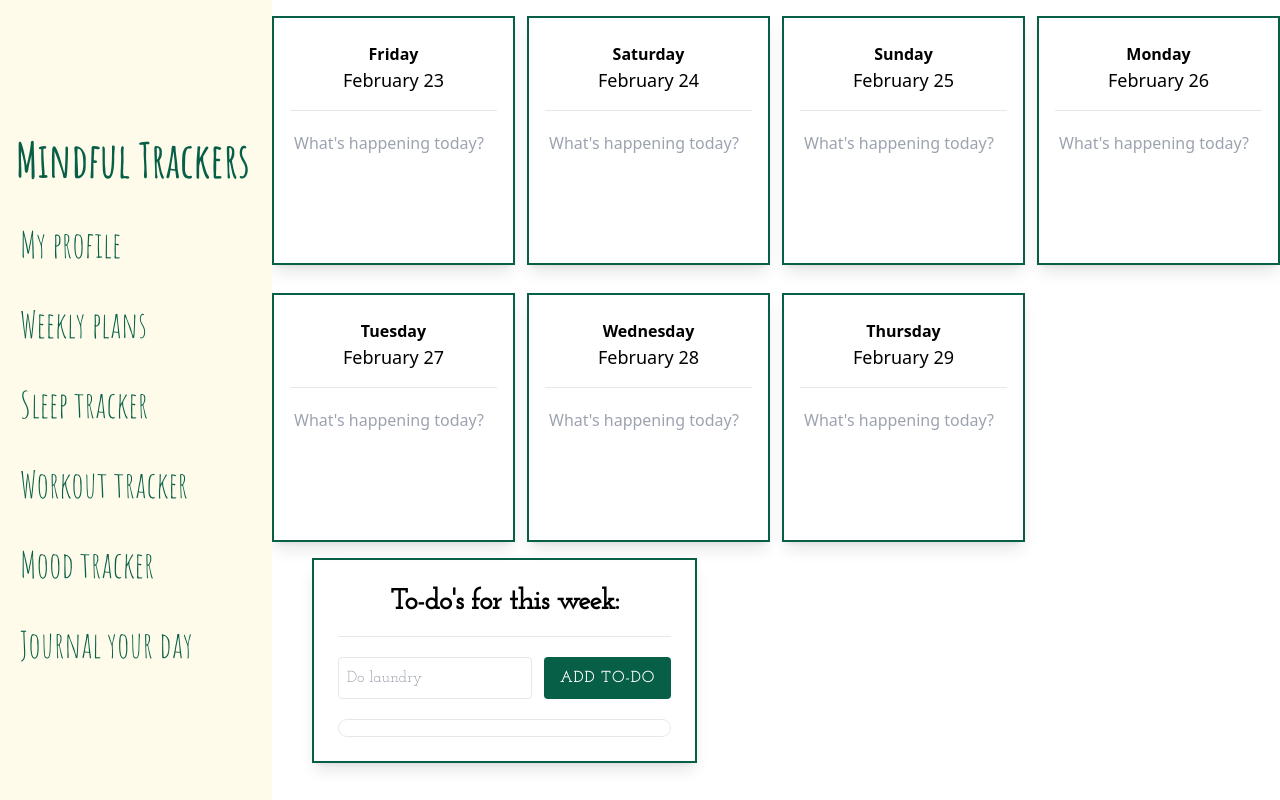
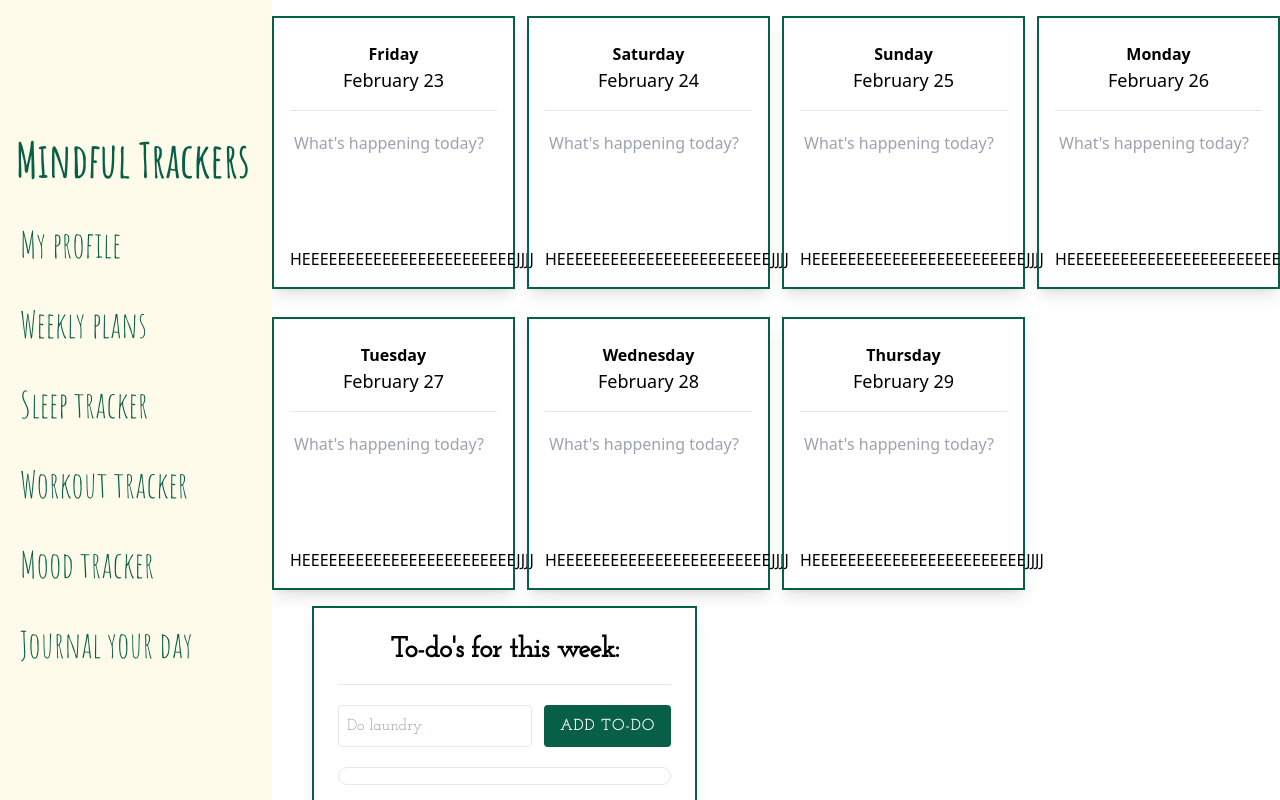
Before and after one commit to Homa212/Bullet-journal, a React (Vite) app in the folder MindfulTracks/: page /WeeklyPlanPage in a window 1280 px wide. Built offline with nearby package versions, Linux system fonts and the light colour scheme.

Commit message:
testing commit

```diff
--- a/MindfulTracks/src/components/WeeklyPlanner.jsx
+++ b/MindfulTracks/src/components/WeeklyPlanner.jsx
@@ -150,6 +150,7 @@ const WeeklyPlanner = () => {
               value={inputs[day.toISOString().split('T')[0]] || ''}
               onChange={(e) => handleInputChange(day.toISOString().split('T')[0], e.target.value)}
             ></textarea>
+            <p>HEEEEEEEEEEEEEEEEEEEEEEEEJJJJ</p>
           </div>
         ))}
       </div>
```
